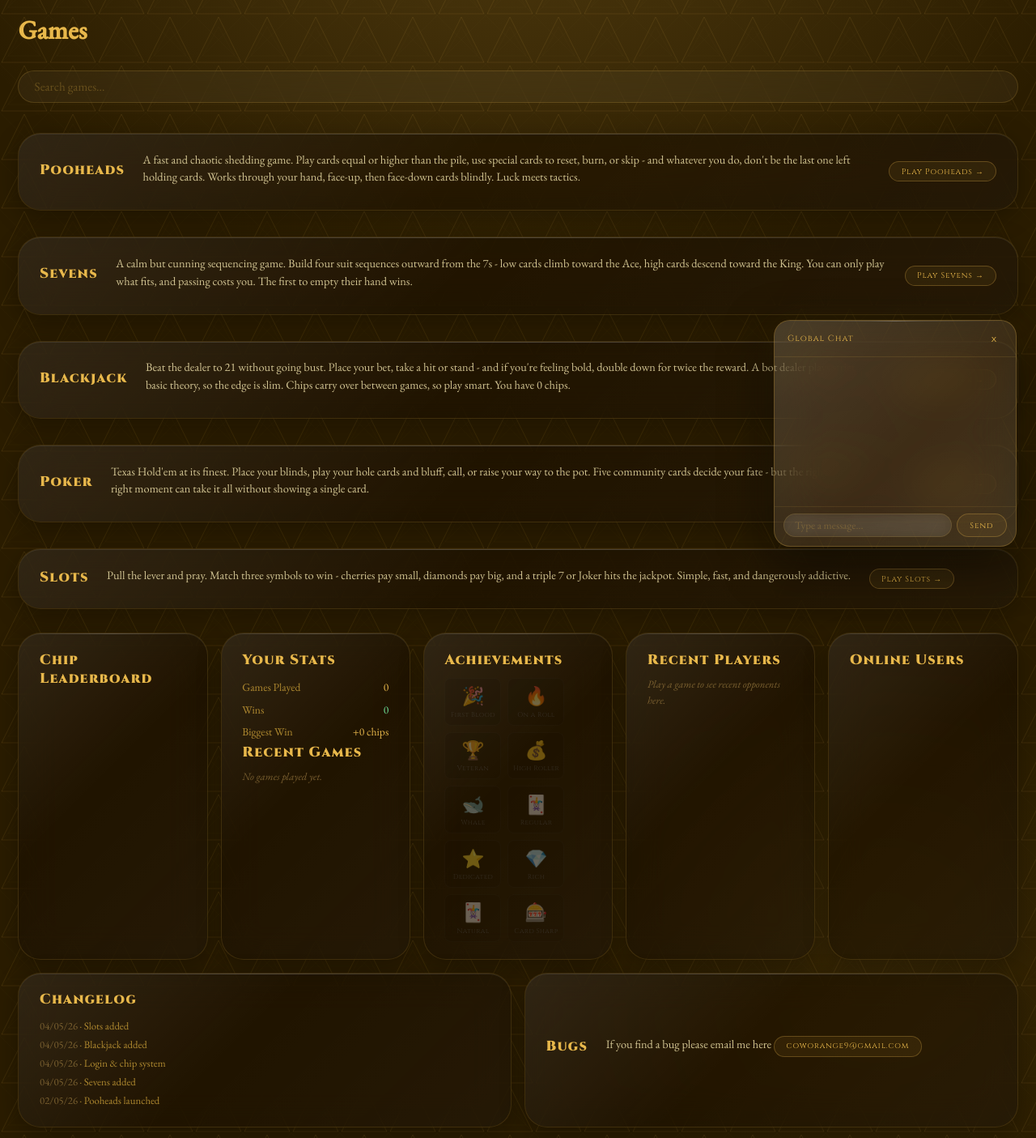
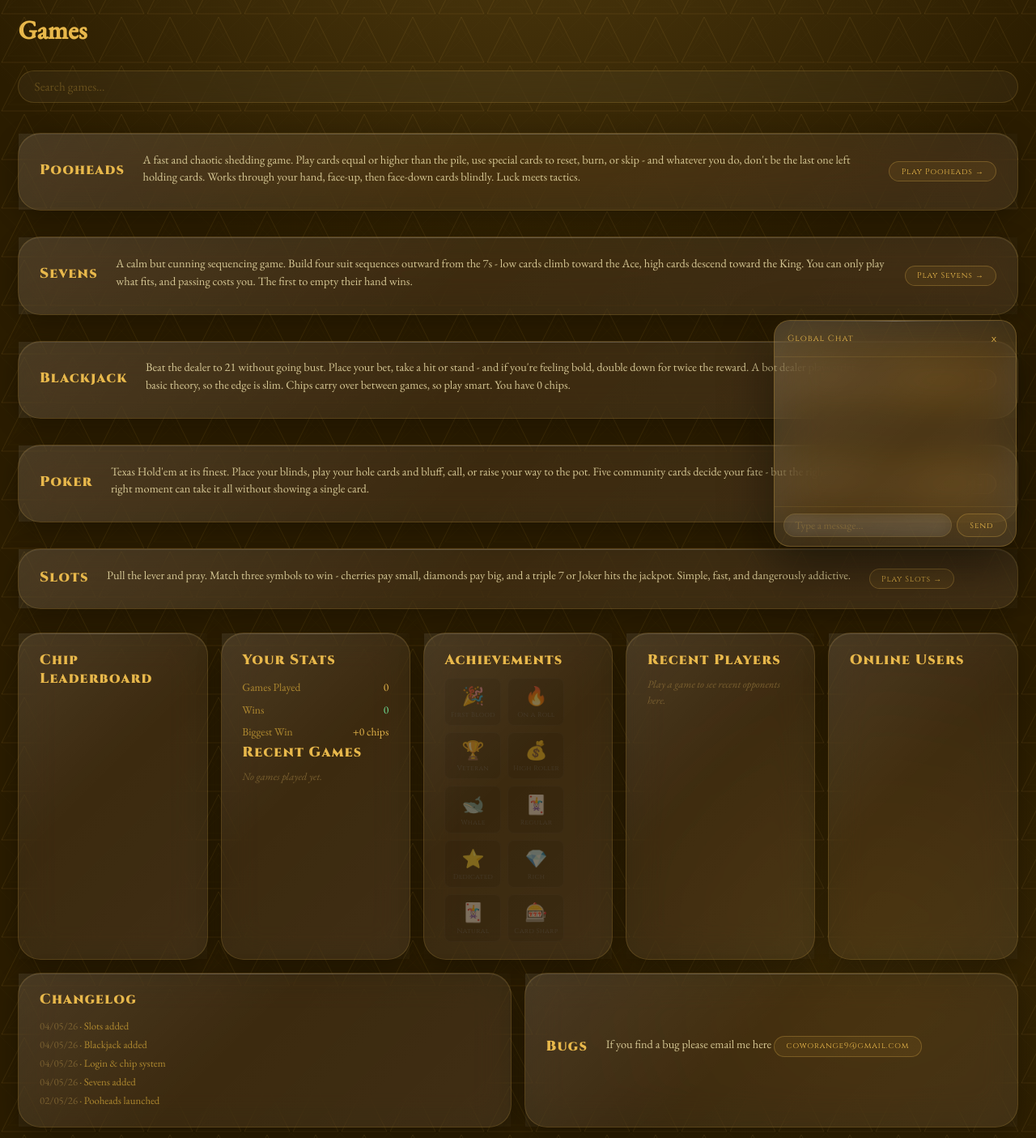
Before and after one commit to TheOrangeCow/library, a Flask app: page / in a window 1280 px wide. Shown: the part 101-1506 px from the top of the page at 81% size. Run offline with Flask 3, Linux system fonts and the light colour scheme; the visitor is signed in with stand-in values (Sample User, id 1); some libraries are stand-ins or nearby versions.

Commit message:
Update style.css

```diff
--- a/static/style.css
+++ b/static/style.css
@@ -306,12 +306,11 @@ button.index:hover {
     padding: 1.3rem 1.6rem;
     border-radius: 28px;
 
-    background: rgba(20, 14, 0, 0.55);
-
+    background: rgba(255, 255, 255, 0.06);
+    border: 1px solid rgba(232, 184, 75, 0.18);
+    overflow: visible;
     backdrop-filter: blur(22px) saturate(1.4);
     -webkit-backdrop-filter: blur(22px) saturate(1.4);
-
-    border: 1px solid rgba(232, 184, 75, 0.16);
 
     box-shadow:
         inset 0 1px 0 rgba(255, 255, 255, 0.08),
```
